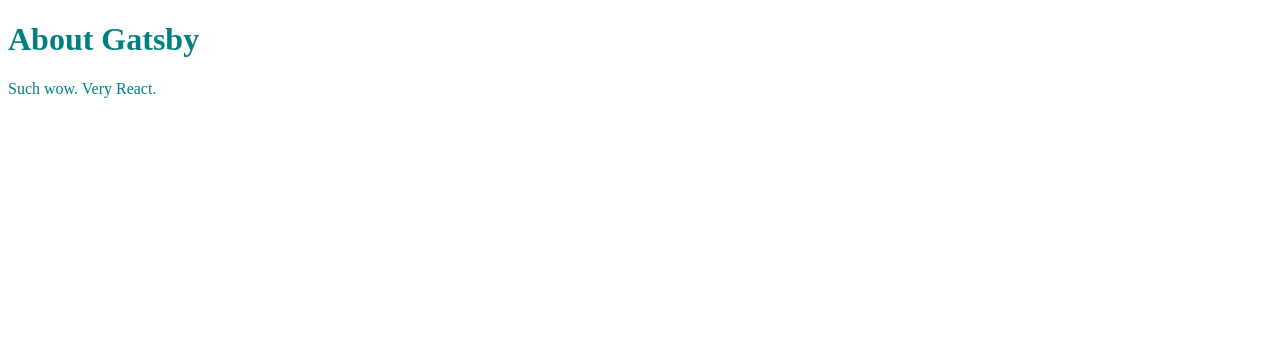
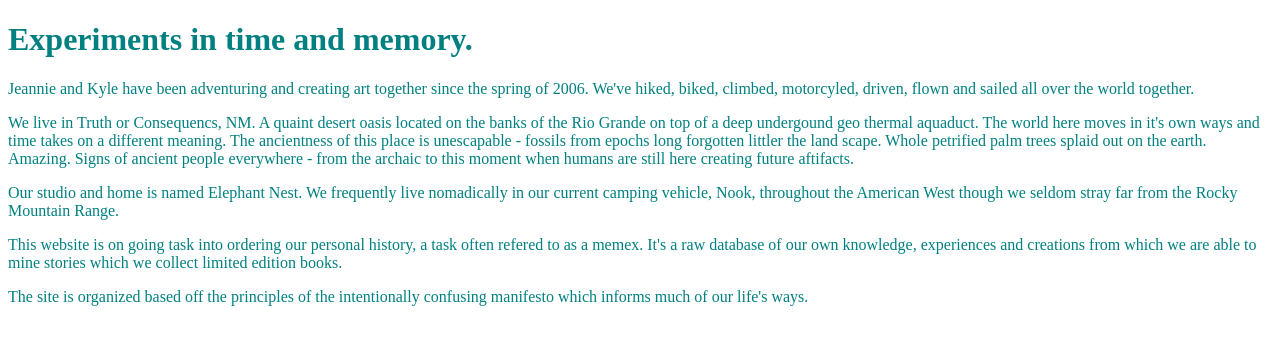
Before and after one commit to heirloompixels/Modern-Ancient, a Gatsby site: page /about in a window 1280 px wide. Built offline with nearby package versions, Linux system fonts and the light colour scheme; Gatsby itself is replaced by a stand-in of ours.

Commit message:
Update about.js
Added first draft of the about copy.

```diff
--- a/src/pages/about.js
+++ b/src/pages/about.js
@@ -5,8 +5,15 @@
   return (
     <div style={{ color: `teal` }}>
       <Header />
-      <h1>About Gatsby</h1>
-      <p>Such wow. Very React.</p>
+
+<h1>Experiments in time and memory. </h1>
+<p>Jeannie and Kyle have been adventuring and creating art together since the spring of 2006.  We&#39;ve hiked, biked, climbed, motorcyled, driven, flown and sailed all over the world together.  </p>
+<p>We live in Truth or Consequencs, NM.  A quaint desert oasis located on the banks of the Rio Grande on top of a deep undergound geo thermal aquaduct.  The world here moves in it&#39;s own ways and time takes on a different meaning.  The ancientness of this place is unescapable - fossils from epochs long forgotten littler the land scape.  Whole petrified palm trees splaid out on the earth.  Amazing.  Signs of ancient people everywhere - from the archaic to this moment when humans are still here creating future aftifacts. </p>
+<p>Our studio and home is named Elephant Nest.  We frequently live nomadically in our current camping vehicle, Nook, throughout the American West though we seldom stray far from the Rocky Mountain Range.  </p>
+<p>This website is on going task into ordering our personal history, a task often refered to as a memex.  It&#39;s a raw database of our own knowledge, experiences and creations from which we are able to mine stories which we collect limited edition books.</p>
+<p>The site is organized based off the principles of the intentionally confusing manifesto which informs much of our life&#39;s ways.  </p>
+
+
     </div>
   )
 }
```
